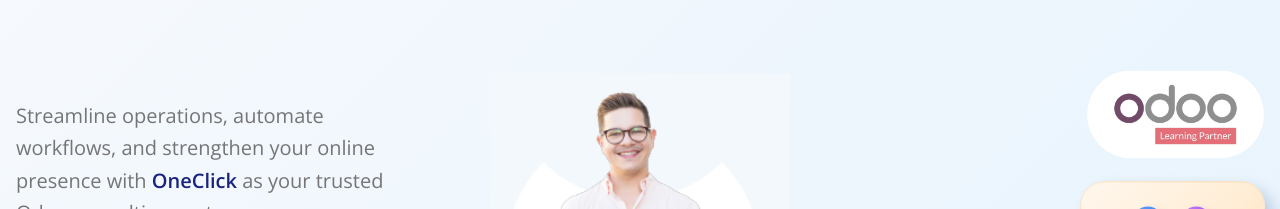
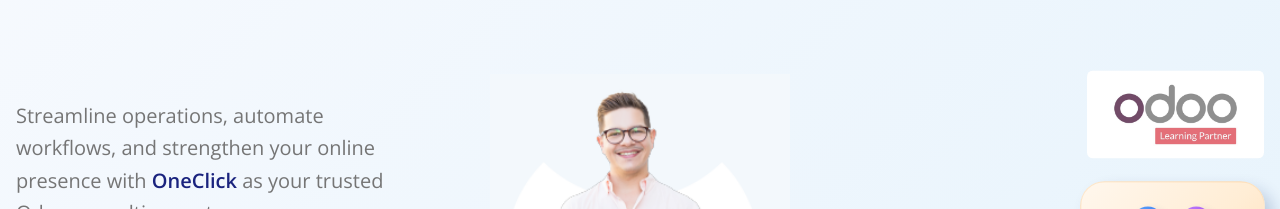
Before and after one commit to hamipirzada/OneClick-ERP, a Next.js app: page / in a window 1280 px wide. Shown: the part 267-476 px from the top of the page. Built offline with nearby package versions, Linux system fonts and the light colour scheme.

Commit message:
Update page.tsx

```diff
--- a/src/app/page.tsx
+++ b/src/app/page.tsx
@@ -97,7 +97,7 @@ export default function Home() {
                   alt="Odoo Logo"
                   width={177}
                   height={40}
-                  className="object-contain bg-transparent rounded-full"
+                  className="object-contain bg-transparent rounded-md"
                   style={{ backgroundColor: 'transparent' }}
                 />
               </motion.div>
```
